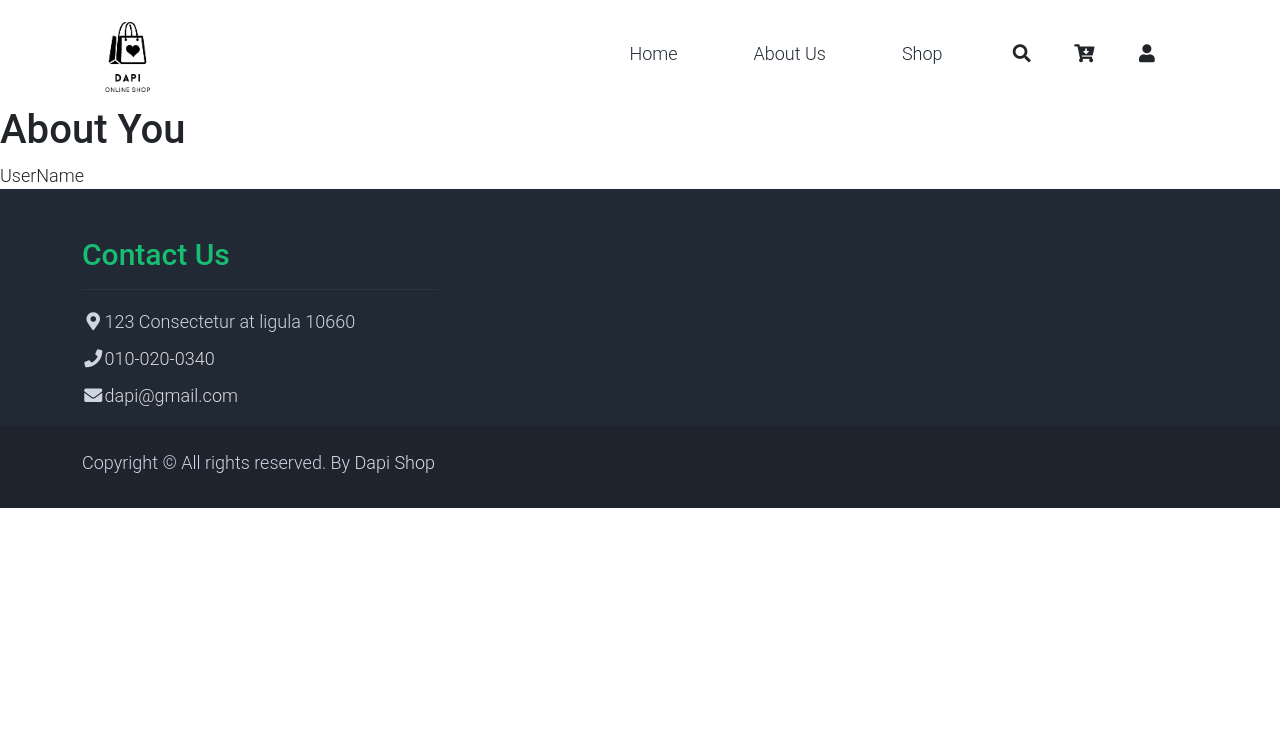
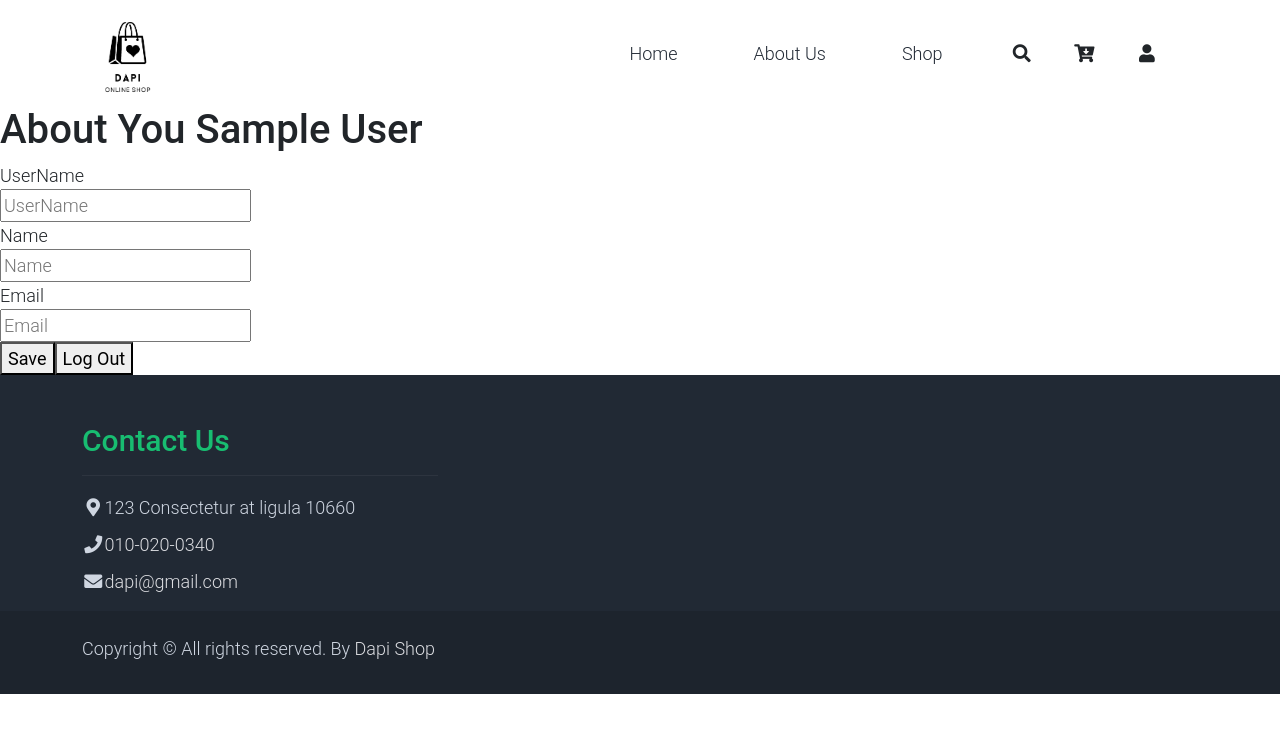
Before and after one commit to alfredo2201/clothingStoreWeb, a React (Vite) app in the folder front/: page /perfil in a window 1280 px wide. Shown: the top 732 px of the page. Built offline with nearby package versions, Linux system fonts and the light colour scheme; sample sign-in values are in the browser's storage.

Commit message:
log out
el perfil ya cuanta con log out, te redirecciona al login

```diff
--- a/front/src/App.jsx
+++ b/front/src/App.jsx
@@ -14,7 +14,6 @@ import Perfil from "./pages/perfil";
 
 function App() {
   return (
-
     <div>
       <NavBar />
       <ClientContextProvider>
--- /dev/null
+++ b/front/src/components/FormPerfil/index.jsx
@@ -0,0 +1,83 @@
+import React, { useState } from 'react'
+import { Navigate, redirect } from 'react-router-dom';
+import { useClient } from '../../context/client/ClientProvider';
+import BtnLogOut from '../btnLogOut';
+
+
+const FormPerfil = () => {
+    const { client } = useClient();
+    const [formUserName, setFormUserName] = useState(client.userName);
+    const [formName, setFormName] = useState(client.Name);
+    const [formEmail, setFormEmail] = useState(client.Email);
+
+    const handleChangeformUserName = (event) => {
+        setFormUserName(event.target.value);
+    }
+
+    const handleChangeFormName = (event) => {
+        setFormName(event.target.value)
+    }
+
+    const handleChangeFormEmail = () => {
+        setFormEmail(event.target.value)
+    }
+
+    const submitFormPerfil = () =>{
+        console.log('actualizando...');
+    }
+
+
+    return (
+        <>
+            <div>
+                {
+                    (client === null) && (
+                        <Navigate to='/' replace={true} />
+                    )
+                }
+
+
+                <div>
+                    <h1>About You {client.name}</h1>
+                </div>
+
+                <div>
+                    <form >
+                        <div>
+                            <label>UserName</label><br></br>
+                            <input type={'text'}
+                                value={formUserName}
+                                onChange={handleChangeformUserName}
+                                placeholder='UserName' />
+                        </div>
+
+                        <div>
+                            <label>Name</label><br></br>
+                            <input type={'text'}
+                                value={formName}
+                                onChange={handleChangeFormName}
+                                placeholder='Name' />
+                        </div>
+
+                        <div>
+                            <label>Email</label><br></br>
+                            <input type={'text'}
+                                value={formEmail}
+                                placeholder='Email'
+                                onChange={handleChangeFormEmail}
+                            />
+                        </div>
+
+                        <div>
+                            <button type={'submit'}>Save</button>
+                            <BtnLogOut />
+                        </div>
+                    </form>
+                </div>
+            </div>
+        </>
+    )
+
+}
+
+export default FormPerfil
--- /dev/null
+++ b/front/src/components/btnLogOut/index.jsx
@@ -0,0 +1,26 @@
+import React from 'react'
+import { Navigate } from 'react-router-dom';
+import { useClient } from '../../context/client/ClientProvider';
+
+const BtnLogOut = () => {
+
+    const {logOut, client} = useClient()
+
+    const handleLogOut = () =>{
+        logOut();
+        window.location.reload();
+        // return <Navigate to='/' />
+    }
+    return (
+        <>
+            <button type={'button'} onClick={handleLogOut}>Log Out</button>
+            {/* {
+                ((client === null) && (
+                    <Navigate to = '/' />
+                ))
+            } */}
+        </>
+    )
+}
+
+export default BtnLogOut;
--- a/front/src/context/client/ClientProvider.jsx
+++ b/front/src/context/client/ClientProvider.jsx
@@ -33,8 +33,13 @@ export const ClientContextProvider = ({ children }) => {
         console.log('updateing client...');
     }
 
+    const logOut = () =>{
+        window.localStorage.removeItem('token');
+        window.localStorage.removeItem('user');
+        setClient(null);
+    }
     return <ClientContext.Provider value={{
-        client, updateClient, loadClient
+        client, updateClient, loadClient, logOut
     }}>
         {children}
     </ClientContext.Provider>
--- a/front/src/pages/AboutUs.jsx
+++ b/front/src/pages/AboutUs.jsx
@@ -7,7 +7,6 @@ import Footer from "../components/Footer/Footer";
 const AboutUs = () => {
     return (
         <>
-            {/* <NavBar></NavBar> */}
             <section className="bg-success_gray py-5">
                 <div className="container">
                     <div className="row align-items-center py-5">
--- a/front/src/pages/Perfil.jsx
+++ b/front/src/pages/Perfil.jsx
@@ -1,21 +1,25 @@
 import React from 'react'
+import { Navigate } from 'react-router-dom';
+import { useClient } from '../context/client/ClientProvider'
+import FormPerfil from '../components/FormPerfil';
 
 const Perfil = () => {
+    const {client} = useClient();
     return (
-        <div>
-            <div>
-                <h1>About You</h1>
-            </div>
+        <>
+        {
+            // (client === null) && (
+            //     <Navigate to='/' replace={true} />
+            // )
+            (client === null) ?
+            <Navigate to='/auth/login' replace={true} />
+            :
+            <FormPerfil/>
 
-            <div>
-                <form >
-                    <div>
-                        <label>UserName</label>
-                    </div>
-                </form>
-            </div>
-        </div>
+        }
+        </>
     )
+
 }
 
 export default Perfil
```
Also changed, not shown: front/src/components/FormAddItem/index.jsx (indentation only).
